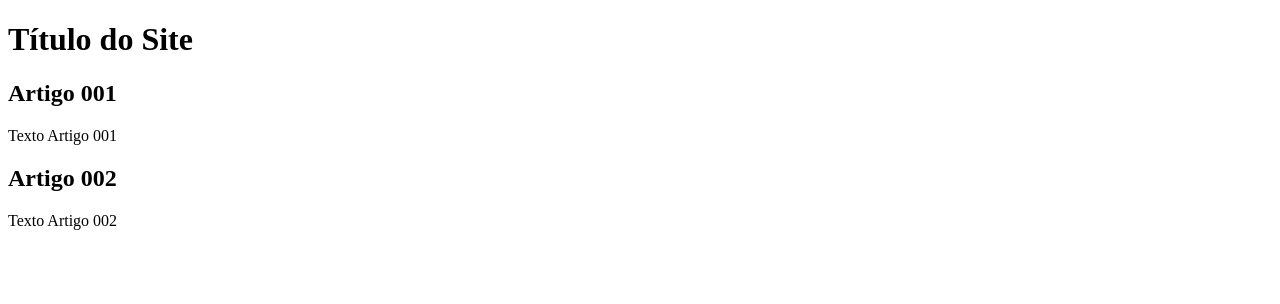
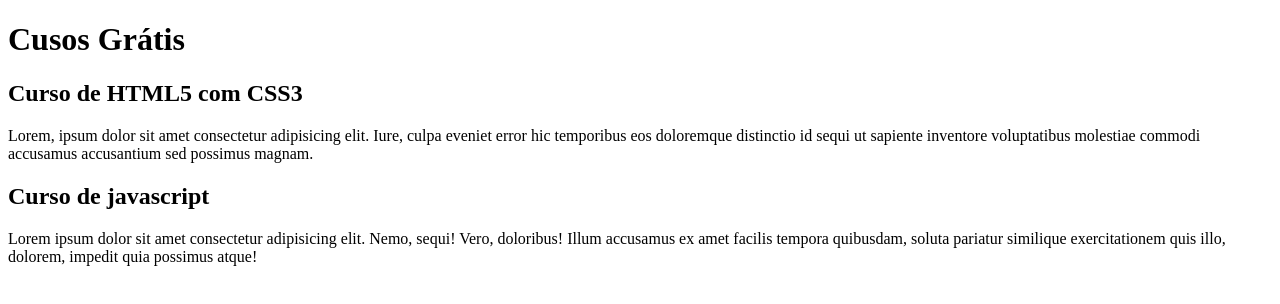
Before and after one commit to Tabataalves2215/projeto-site, a plain HTML site: page index.html in a window 1280 px wide. Drawn offline with Linux system fonts and the light colour scheme.

Commit message:
comecei a escrever o conteúdo

```diff
--- a/index.html
+++ b/index.html
@@ -9,15 +9,15 @@
 <body>
     <main>
         <header>
-            <h1>Título do Site</h1>
+            <h1>Cusos Grátis</h1>
         </header>
         <article>
-            <h2>Artigo 001</h2>
-            <p>Texto  Artigo 001</p>
+            <h2>Curso de HTML5 com CSS3</h2>
+            <p>Lorem, ipsum dolor sit amet consectetur adipisicing elit. Iure, culpa eveniet error hic temporibus eos doloremque distinctio id sequi ut sapiente inventore voluptatibus molestiae commodi accusamus accusantium sed possimus magnam.</p>
         </article>
         <article>
-            <h2>Artigo 002</h2>
-            <p>Texto Artigo 002</p>
+            <h2>Curso de javascript</h2>
+            <p>Lorem ipsum dolor sit amet consectetur adipisicing elit. Nemo, sequi! Vero, doloribus! Illum accusamus ex amet facilis tempora quibusdam, soluta pariatur similique exercitationem quis illo, dolorem, impedit quia possimus atque!</p>
         </article>
     </main>
 </body>
```
